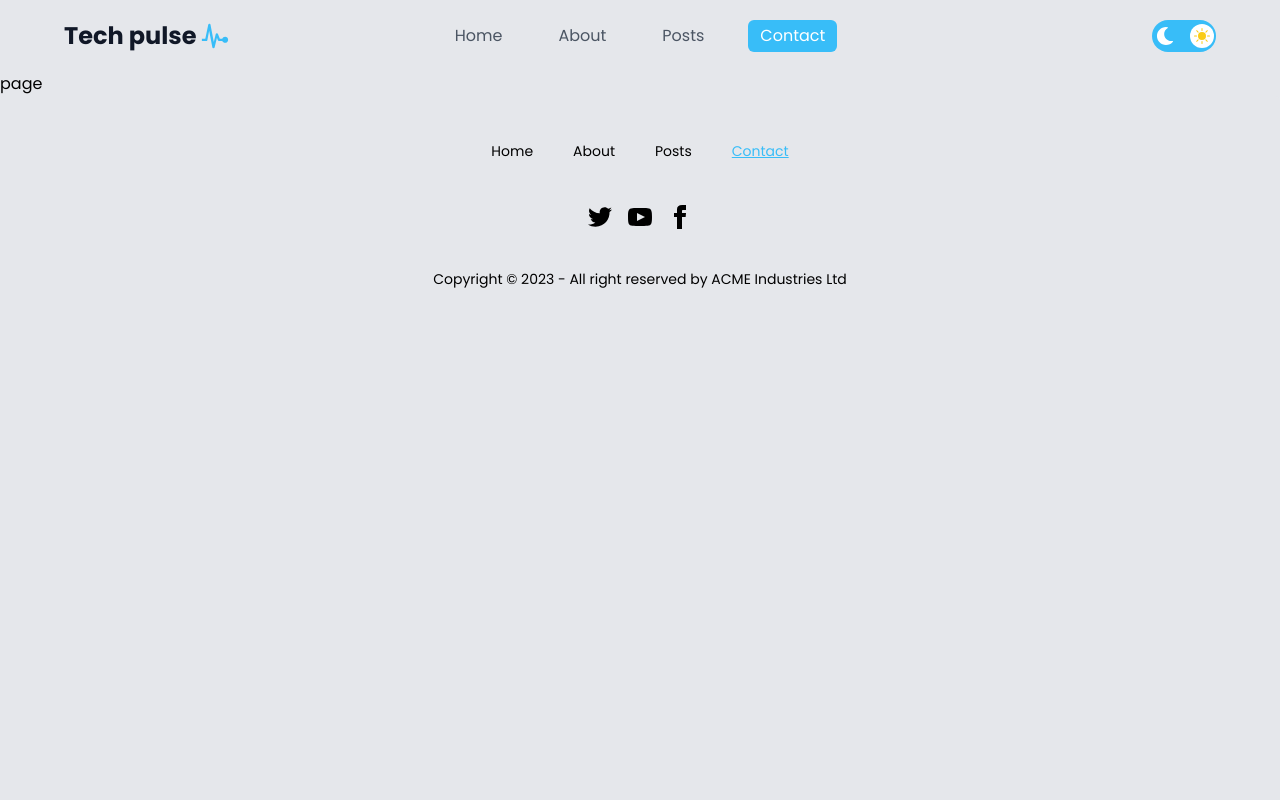
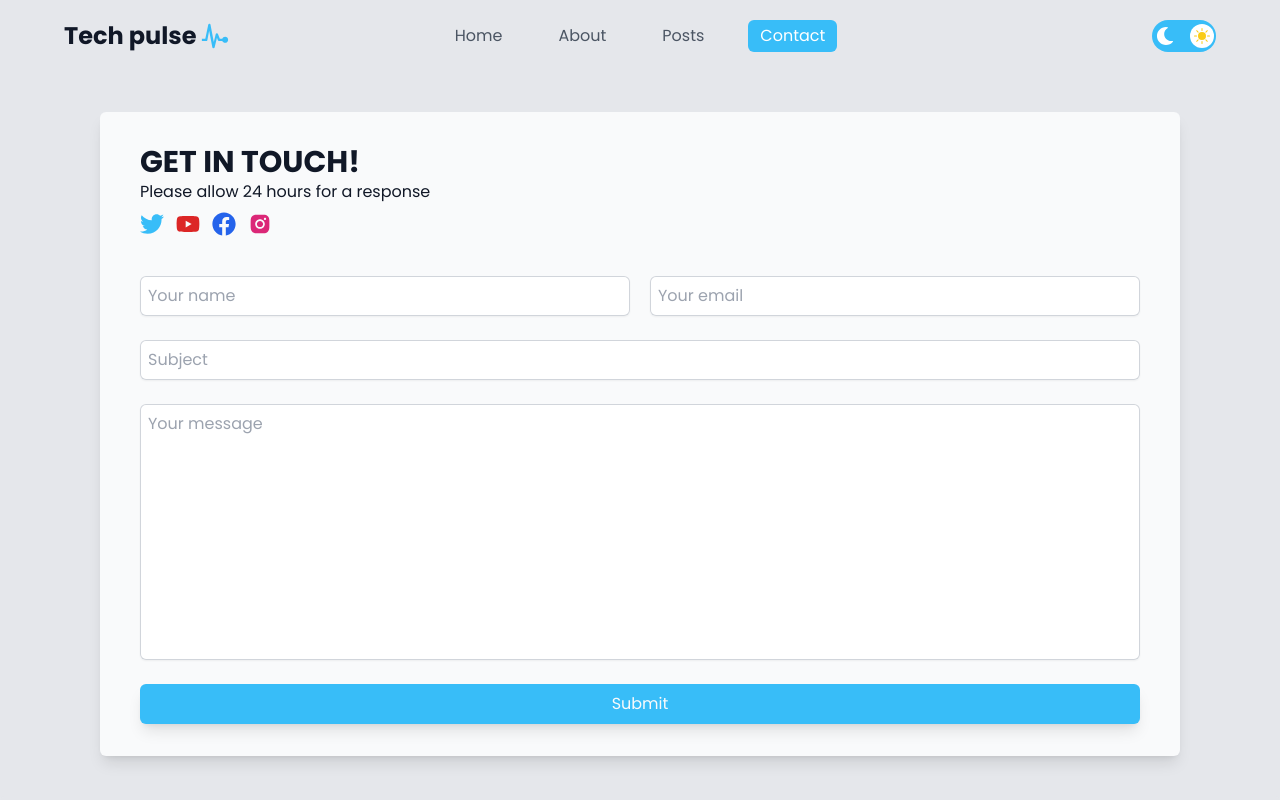
Before and after one commit to EstebanPastor/Pulse-tech-blog, a Next.js app: page /contact in a window 1280 px wide. Shown: the top 800 px of the page. Built offline with nearby package versions, Linux system fonts and the light colour scheme.

Commit message:
feat: :art: Add contact form and page

```diff
--- a/app/contact/page.jsx
+++ b/app/contact/page.jsx
@@ -1,9 +1,51 @@
-
+import { FaTwitter, FaYoutube, FaFacebook } from "react-icons/fa";
+import { AiFillInstagram } from "react-icons/ai";
 
 const page = () => {
   return (
-    <div>page</div>
-  )
-}
+    <div
+      className="sm:mx-auto sm:w-full sm:max-w-[1200px] py-10
+  "
+    >
+      <div className="wrapper bg-gray-50 py-8 shadow-lg rounded-md sm:px-10">
+        <div className="mb-10 text-gray-900 w-full">
+          <h1 className="text-3xl font-bold uppercase">Get in touch!</h1>
+          <span>Please allow 24 hours for a response</span>
+          <div className="flex gap-3 w-full items-center mt-2">
+            <FaTwitter className="text-2xl text-sky-400" />
+            <FaYoutube className="text-2xl text-red-600" />
+            <FaFacebook className="text-2xl text-blue-600" />
+            <AiFillInstagram className="text-2xl text-pink-600" />
+          </div>
+        </div>
+        <form className="space-y-6">
+          <div className="flex gap-5">
+            <input
+              type="text"
+              placeholder="Your name"
+              className="block w-full rounded-md border-0 text-gray-900 shadow-sm ring-1 ring-inset ring-gray-300 placeholder:text-gray-400 p-2 focus:outline-sky-400"
+            />
+            <input
+              type="email"
+              placeholder="Your email"
+              className="block w-full rounded-md border-0 text-gray-900 shadow-sm ring-1 ring-inset ring-gray-300 placeholder:text-gray-400 p-2 focus:outline-sky-400"
+            />
+          </div>
+          <input
+              type="text"
+              placeholder="Subject"
+              className="block w-full rounded-md border-0 text-gray-900 shadow-sm ring-1 ring-inset ring-gray-300 placeholder:text-gray-400 p-2 focus:outline-sky-400"
+            />
+            <textarea   className="block w-full rounded-md border-0 text-gray-900 shadow-sm ring-1 ring-inset ring-gray-300 placeholder:text-gray-400 p-2 focus:outline-sky-400" placeholder="Your message"
+            style={{resize: "none"}}
+            cols={5}
+            rows={10}
+            />
+            <button className="w-full bg-sky-400 p-2 rounded-md text-gray-50 shadow-lg hover:bg-sky-300 duration-500">Submit</button>
+        </form>
+      </div>
+    </div>
+  );
+};
 
-export default page
+export default page;
```
